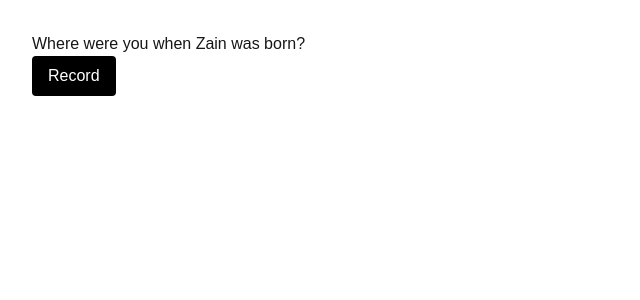
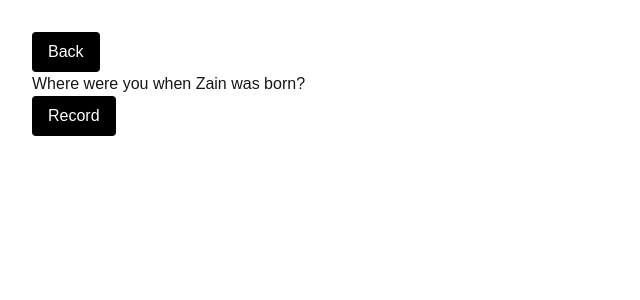
Before and after one commit to sarahalshawesh/voice_memories_app, a Next.js app in the folder frontend/: page / in a window 1280 px wide. Both pictures are taken after a click on the button "Where were you when Zain was born?". Shown: the top 300 px of the page, without its empty margins (0-640 px from the left). Built offline with nearby package versions, Linux system fonts and the light colour scheme.

Commit message:
adds back button to prompt screen

```diff
--- a/frontend/app/page.tsx
+++ b/frontend/app/page.tsx
@@ -25,11 +25,20 @@ export default function Home() {
     }
   }, []);
 
+
+  // function to go back to the home screen
+  function goBack(){
+    setIsHomeScreen(true)
+    setCurrentPromptId(0)
+  }
+
+  // function to change from home to prompt screen
   function changeScreen(selectedPromptId: number) {
     setIsHomeScreen(false);
     setCurrentPromptId(selectedPromptId);
   }
 
+  // function that returns the current prompt objects text
   function getPromptText() {
     const currentPrompt = prompts.find((prompt) => prompt.promptId === currentPromptId);
     if (currentPrompt) {
@@ -177,6 +186,11 @@ export default function Home() {
         /* Prompt screen */
       <div>
         {/* Logic for button switch between Record and Stop */}
+        <button
+          onClick={goBack}
+          className="rounded bg-black px-4 py-2 text-white"
+          >Back
+        </button>
         <p>{getPromptText()}</p>
         {!isRecording ? (
           <button
```
